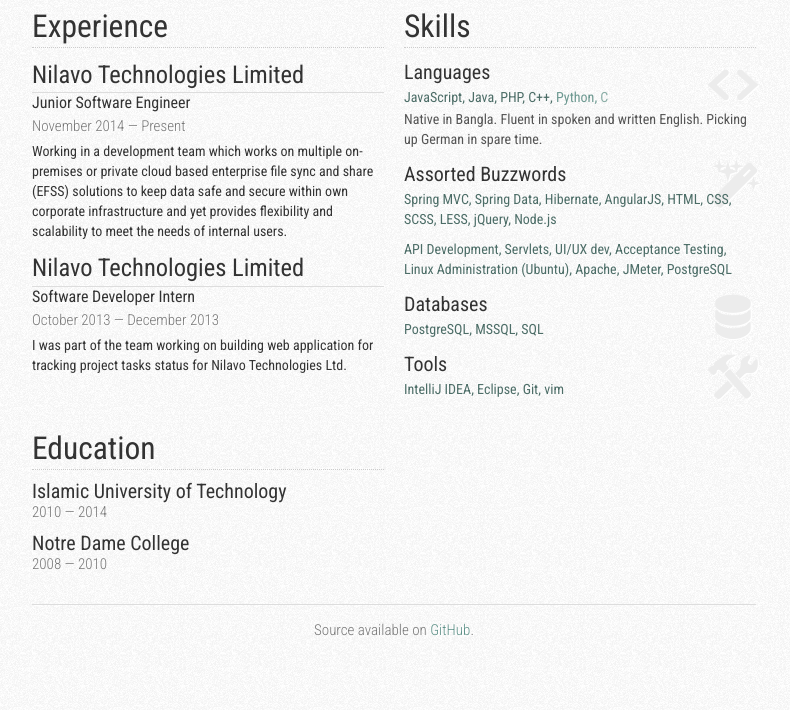
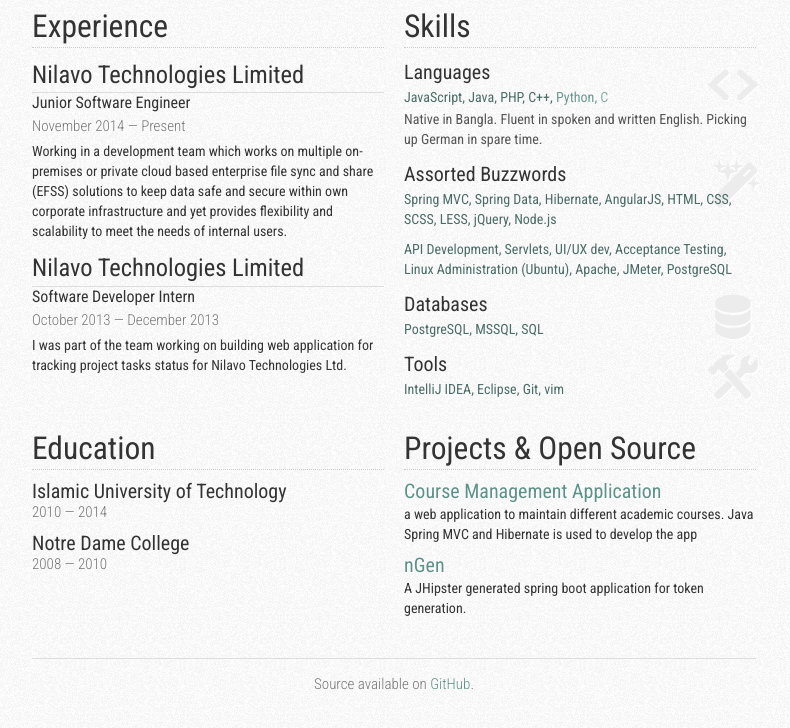
Before and after one commit to anisul/anisul.github.io, a plain HTML site: page index.html in a window 1280 px wide. Shown: the part 200-928 px from the top of the page, without its empty margins (246-1036 px from the left). Drawn offline with nearby package versions, Linux system fonts and the light colour scheme.

Commit message:
open source project added

```diff
--- a/index.html
+++ b/index.html
@@ -142,32 +142,27 @@
           <span class="time-period">2008 &mdash; 2010</span>
         </div> <!-- education -->
         <div id="projects" class="span6">
-          <!--<h2>Projects & Open Source</h2>
+          <h2>Projects & Open Source</h2>
           <div class="major">
             <h3>
-              <a href="https://chrome.google.com/webstore/detail/memrise-button/mahhgdkliaknjffpmocpaglcoljnhodn">
-                Memrise Button
+              <a href="https://github.com/anisul/CourseManagementSys">
+                Course Management Application
               </a>
             </h3>
-            <p>An unofficial Chrome Extension for Memrise.com.</p>
+            <p>a web application to maintain different academic courses. Java Spring MVC and Hibernate is used to develop the app</p>
           </div>
           <div class="major">
             <h3>
-              <a href="https://github.com/ramda/ramda">
-                Ramda
+              <a href="https://github.com/anisul/ngen">
+                nGen
               </a>
             </h3>
             <p>
-              I sometimes contribute to Ramda, a practical functional library
-              for JavaScript programmers. Related projects:
-              <a href="https://github.com/raine/ramda-cli">ramda-cli</a>,
-              <a href="https://github.com/raine/alfred-ramda-workflow">alfred-ramda-workflow</a>,
-              <a href="https://github.com/raine/ramda-destruct">ramda-destruct</a>,
-              <a href="https://github.com/raine/ramda-t">ramda-t</a>,
-              <a href="https://github.com/raine/ram-bot">ram-bot</a>.
+              A JHipster generated spring boot application for token generation.
             </p>
           </div>
-          <div class="major">
+          <!--
+		  <div class="major">
             <h3>
               <a href="https://github.com/raine/ramda-cli">
                 ramda-cli
```
Also changed, not shown: 1 other file.
